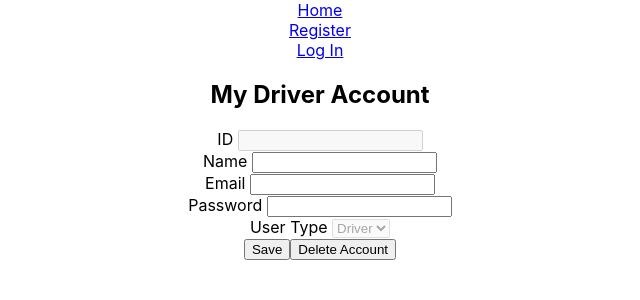
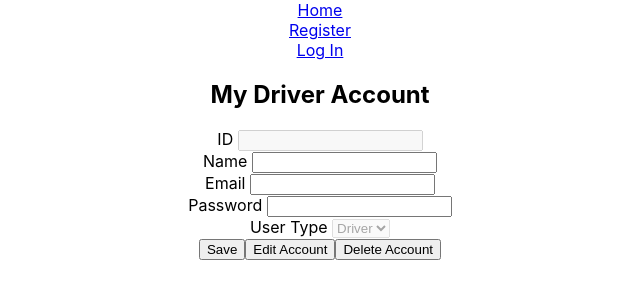
Before and after one commit to ride-for-life-build-week/front-end--Ashley-Cruz, a React (Create React App) app in the folder ride-app/: page /DriverForm in a window 1280 px wide. Shown: the top 300 px of the page, without its empty margins (320-960 px from the left). Built offline with nearby package versions, Linux system fonts and the light colour scheme.

Commit message:
working on the mess

```diff
--- a/ride-app/src/Components/DriverForm.js
+++ b/ride-app/src/Components/DriverForm.js
@@ -100,8 +100,9 @@ class DriverForm extends React.Component {
             onChange={this.handleInput}
           /> */}
           <br />
-          <button className="add-user-btn">Save</button>
-          <button className="add-user-btn">Delete Account</button>
+          <button className="save-driver-btn">Save</button>
+          <button className="edit-btn">Edit Account</button>
+          <button className="delete-btn">Delete Account</button>
         </form>
       </div>
     );
```
